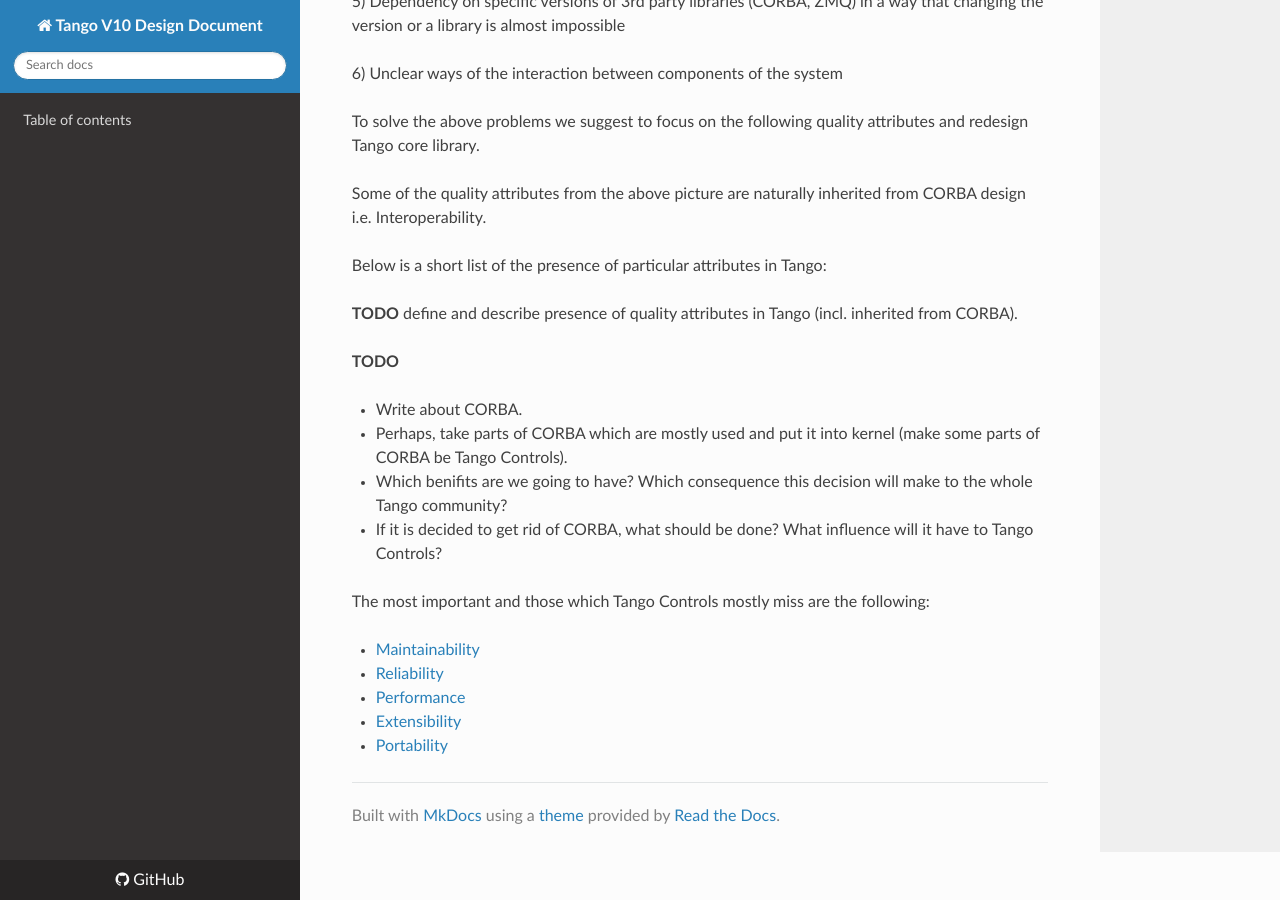
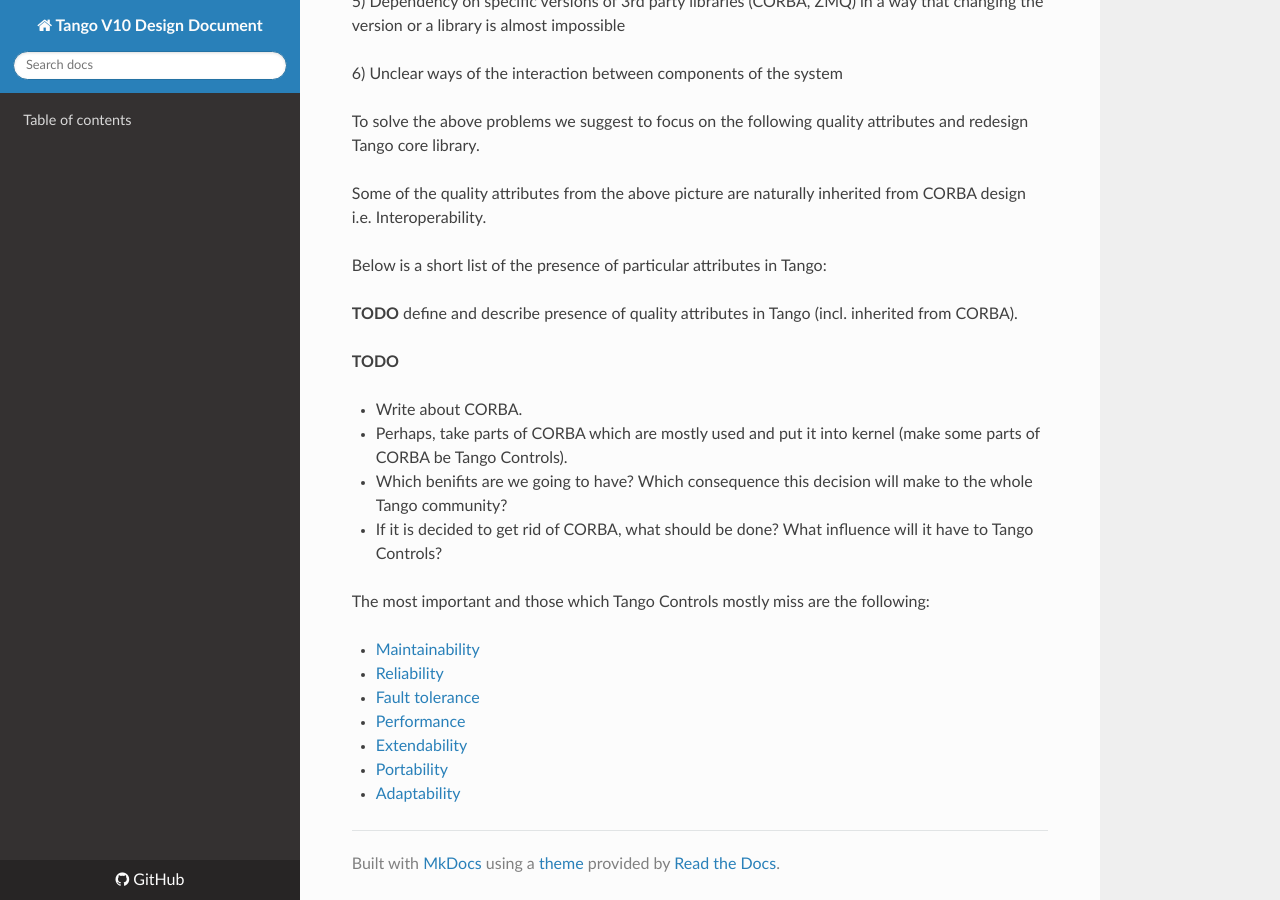
Before and after one commit to Ingvord/tango-v10-design-doc, an MkDocs documentation site: the page built from docs/quality_attributes.md, in a window 1280 px wide and 900 px high, scrolled down 799 px. Built offline with MkDocs 1.6.1, drawn with Linux system fonts in a browser that asks for light colours; nearby versions of some CDN libraries.

Commit message:
Update quality_attributes.md

```diff
--- a/docs/quality_attributes.md
+++ b/docs/quality_attributes.md
@@ -40,6 +40,8 @@ The most important and those which Tango Controls mostly miss are the following:
 
 - [Maintainability](maintainability.md)
 - [Reliability](reliability.md)
+- [Fault tolerance](fault_tolerance.md)
 - [Performance](performance.md)
-- [Extensibility](extendability.md)
+- [Extendability](extendability.md)
 - [Portability](portability.md)
+- [Adaptability](adaptability.md)
```
